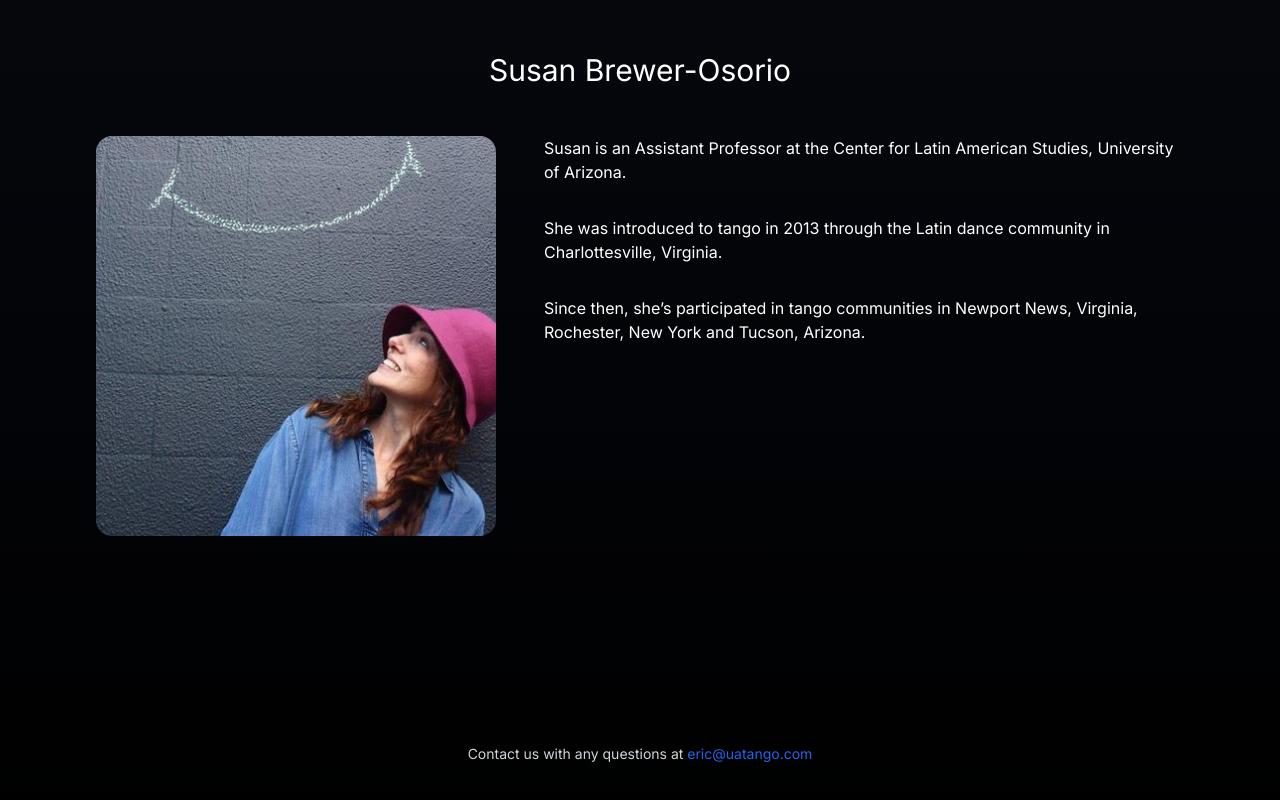
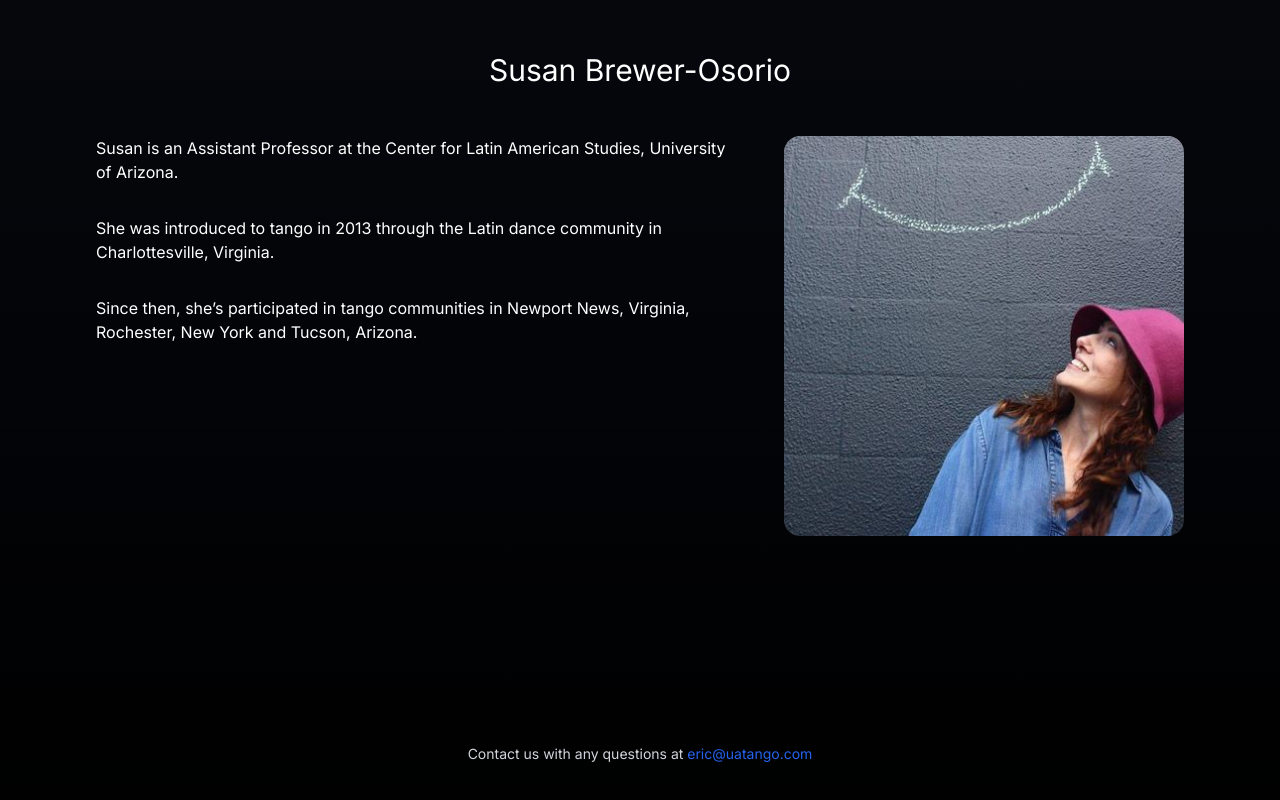
Before and after one commit to nefelin/uatango, a Next.js app: page /staff in a window 1280 px wide. Shown: the part 1888-2688 px from the top of the page. Built offline with nearby package versions, Linux system fonts and the light colour scheme.

Commit message:
tweaks susan layout

```diff
--- a/src/app/staff/page.tsx
+++ b/src/app/staff/page.tsx
@@ -95,13 +95,6 @@ const Staff = () => (
       Susan Brewer-Osorio
     </h3>
     <div className="flex flex-col items-center lg:flex-row lg:items-start gap-12 lg:mb-28">
-      <Image
-        src="/susan_bio.jpeg"
-        width={400}
-        height={400}
-        alt="A photo of Susan Brewer-Osorio"
-        className="rounded-2xl object-contain lg:h-[400px]"
-      />
       <div className="gap-8 flex flex-col">
         <p>
           Susan is an Assistant Professor at the Center for Latin American
@@ -116,6 +109,13 @@ const Staff = () => (
           Virginia, Rochester, New York and Tucson, Arizona.
         </p>
       </div>
+      <Image
+        src="/susan_bio.jpeg"
+        width={400}
+        height={400}
+        alt="A photo of Susan Brewer-Osorio"
+        className="rounded-2xl object-contain lg:h-[400px]"
+      />
     </div>
   </div>
 );
```
